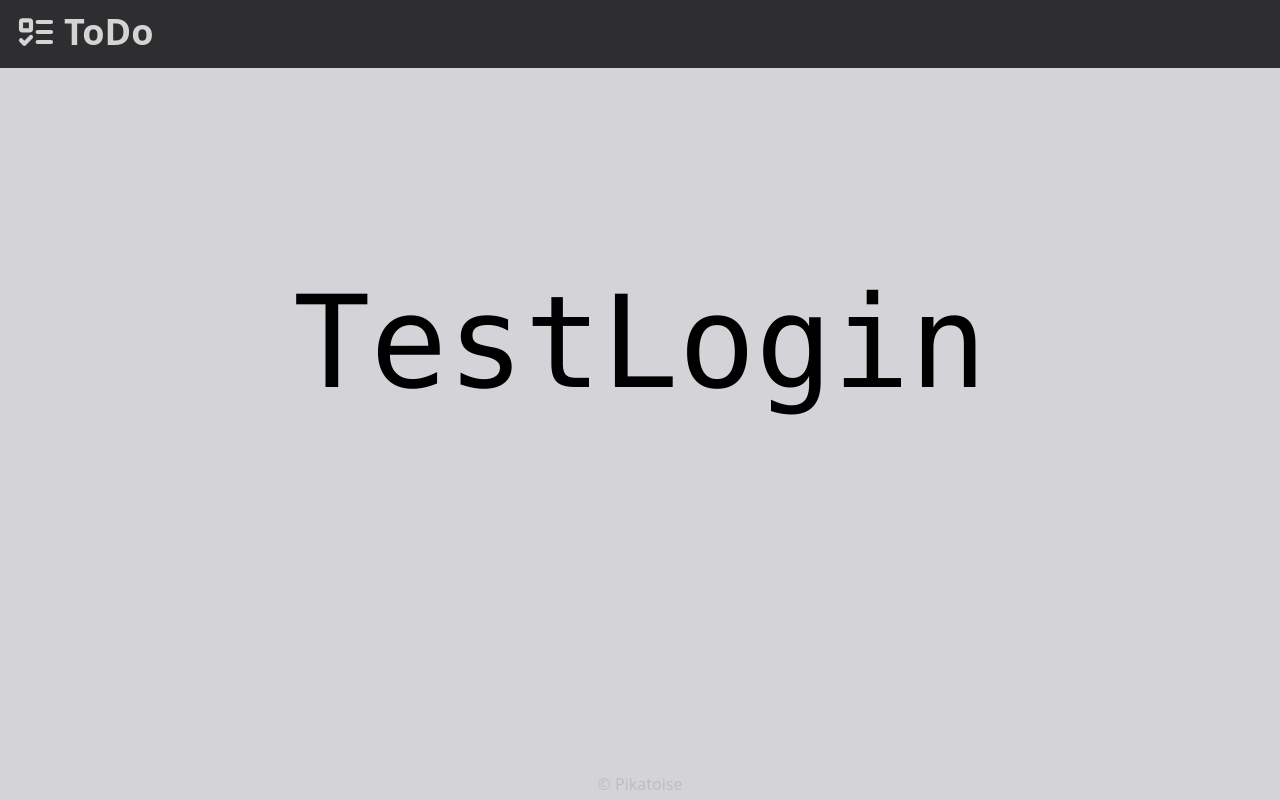
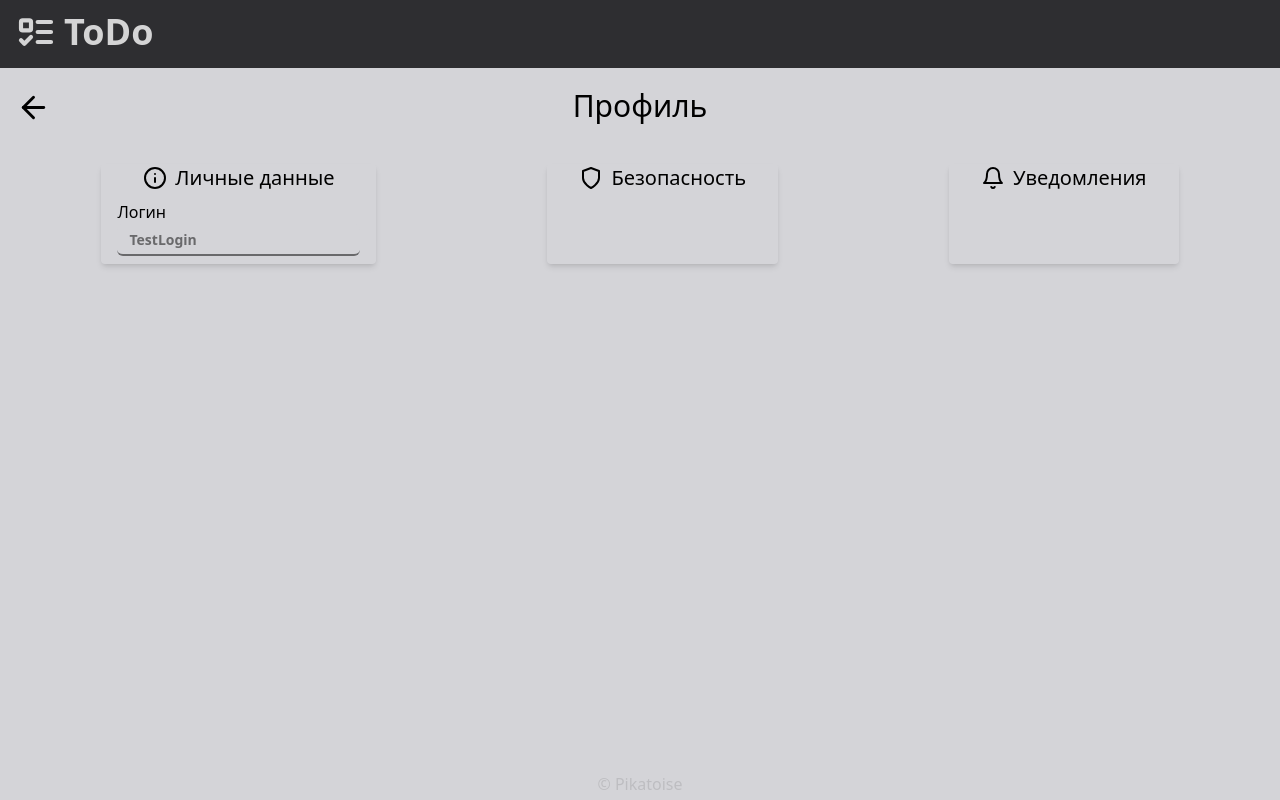
Before and after one commit to Pikatoise/ToDoWeb, a React (Vite) app in the folder Frontend/ToDo.React/: page /profile in a window 1280 px wide. Built offline with nearby package versions, Linux system fonts and the light colour scheme.

Commit message:
Profile page changes

```diff
--- a/Frontend/ToDo.React/src/App.tsx
+++ b/Frontend/ToDo.React/src/App.tsx
@@ -13,15 +13,19 @@ function App() {
             <AuthProvider>
                 <Routes>
                     <Route path="/" element={<Layout />}>
+                        <Route path="/login" element={<AuthPage />} />
+
                         <Route index element={
                             <RequireAuth >
                                 <HomePage />
                             </RequireAuth>
                         } />
 
-                        <Route path="/login" element={<AuthPage />} />
-
-                        <Route path="/profile" element={<ProfilePage />} />
+                        <Route path="/profile" element={
+                            <RequireAuth>
+                                <ProfilePage />
+                            </RequireAuth>
+                        } />
 
                         <Route path="*" element={<NotFound />} />
                     </Route>
--- a/Frontend/ToDo.React/src/components/Container/Container.tsx
+++ b/Frontend/ToDo.React/src/components/Container/Container.tsx
@@ -6,14 +6,20 @@ export enum Padding {
     Large = "p-10",
 }
 
+export enum Direction {
+    Row = "flex-row",
+    Column = "flex-col"
+}
+
 interface ContainerProps {
     padding: Padding;
+    direction?: Direction;
     className?: string | undefined;
 }
 
-const Container: FC<PropsWithChildren<ContainerProps>> = ({ padding, children, className }) => {
+const Container: FC<PropsWithChildren<ContainerProps>> = ({ padding, direction = Direction.Row, children, className }) => {
     return (
-        <div className={["flex flex-row min-h-full max-h-full min-w-full relative", padding, className].join(' ')}>
+        <div className={["flex flex-row min-h-full max-h-full min-w-full relative", padding, className, direction].join(' ')}>
             {children}
         </div>
     );
--- a/Frontend/ToDo.React/src/pages/ProfilePage.tsx
+++ b/Frontend/ToDo.React/src/pages/ProfilePage.tsx
@@ -1,14 +1,58 @@
+import Container, { Direction, Padding } from "@/components/Container/Container";
 import useAuth from "@/hooks/useAuth";
 import { FC } from 'react';
+import styles from "@/styles/ProfilePage.module.css";
+import { ArrowLeft, Bell, Info, Shield } from "lucide-react";
+import { useNavigate } from "react-router-dom";
+import { Card } from "@/components/ui/card";
+import { Input } from "@/components/ui/input";
 
 const ProfilePage: FC = () => {
     const auth = useAuth();
+    const navigate = useNavigate();
+
+    const Return = () => navigate("/", { replace: true });
 
     return (
-        <div className="h-3/4 flex justify-center items-center flex-col">
-            <p className="text-9xl font-mono">
-                {auth?.user?.Login}
-            </p>
+        <div className="flex flex-col pt-5 px-4">
+            <header className={styles.header}>
+                <div onClick={Return}>
+                    <ArrowLeft
+                        className={styles.exitArrow}
+                        width={35}
+                        height={35} />
+                </div>
+
+                <span className={styles.title}>Профиль</span>
+            </header>
+
+            <div className={styles.body}>
+                <div className={styles.block}>
+                    <span className={styles.title}>
+                        <Info className={styles.icon} />
+                        Личные данные
+                    </span>
+
+                    <div className={styles.field}>
+                        <span className={styles.label}>Логин</span>
+                        <Input className={[styles.input, styles.readOnly].join(' ')} disabled readOnly value={auth?.user?.Login!} />
+                    </div>
+                </div>
+
+                <div className={styles.block}>
+                    <span className={styles.title}>
+                        <Shield className={styles.icon} />
+                        Безопасность
+                    </span>
+                </div>
+
+                <div className={styles.block}>
+                    <span className={styles.title}>
+                        <Bell className={styles.icon} />
+                        Уведомления
+                    </span>
+                </div>
+            </div>
         </div>
     );
 };
--- /dev/null
+++ b/Frontend/ToDo.React/src/styles/ProfilePage.module.css
@@ -0,0 +1,42 @@
+.header {
+	@apply relative flex justify-center w-full h-min;
+
+	.title {
+		@apply text-3xl font-medium;
+	}
+
+	.exitArrow {
+		@apply absolute left-0 top-0.5 hover:cursor-pointer hover:scale-110 transition-all;
+	}
+}
+
+.body {
+	@apply flex max-sm:flex-col justify-around w-full min-h-full pt-10;
+
+	.block {
+		@apply flex flex-col shadow-md rounded-sm;
+
+		.title {
+			@apply flex justify-center items-center mx-8 text-xl font-medium text-center;
+
+			.icon {
+				@apply me-2;
+			}
+		}
+
+		.field {
+			@apply py-2 px-4;
+
+			.label {
+			}
+
+			.input {
+				@apply h-8 bg-zinc-300 font-semibold ring-0 border-b-2 border-0 focus:ring-offset-0 border-black focus:border-2;
+			}
+
+			.readOnly {
+				@apply hover:cursor-default focus:ring-0;
+			}
+		}
+	}
+}
```
